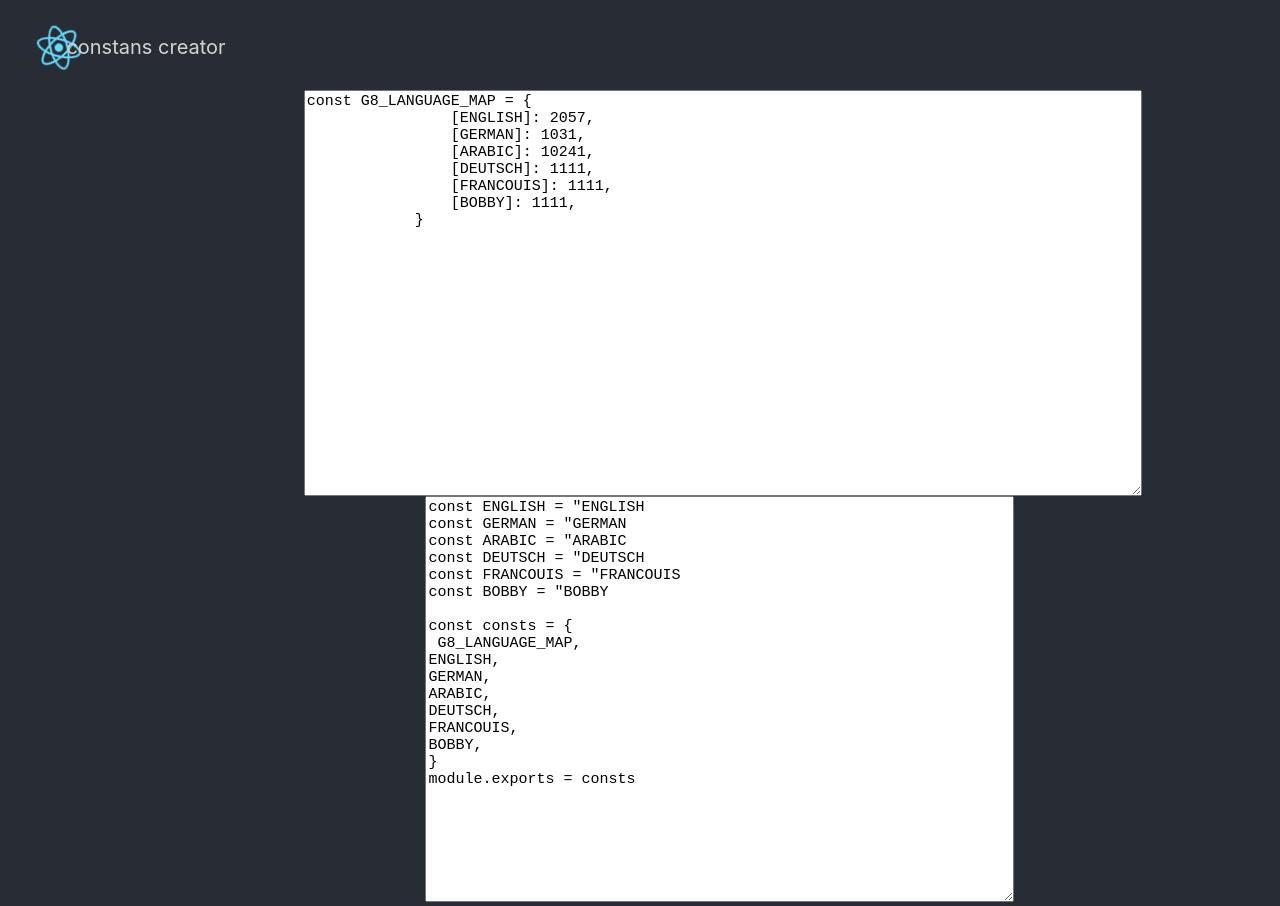
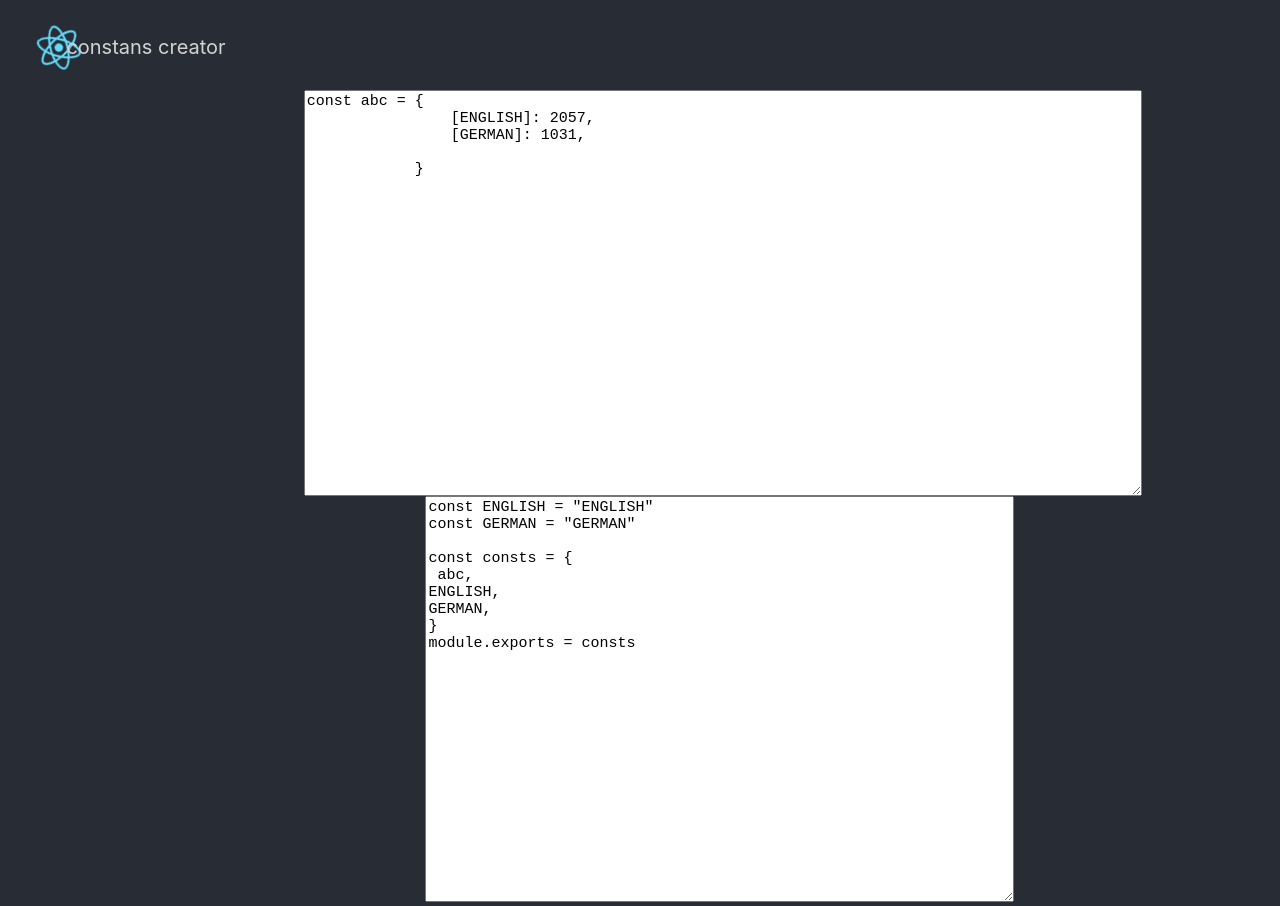
Before and after one commit to NidorPL/constants-creator, a React (Create React App) app: page / in a window 1280 px wide. Built offline with nearby package versions, Linux system fonts and the light colour scheme.

Commit message:
:bug: fixing MAP_Title parsing and updating initial input example

```diff
--- a/src/App.js
+++ b/src/App.js
@@ -8,14 +8,12 @@ class App extends Component {
       constString : "",
       constsObject : "",
       moduleExports : "",
-    InputValue : `const G8_LANGUAGE_MAP = {
+    InputValue : `const abc = {
                 [ENGLISH]: 2057,
                 [GERMAN]: 1031,
-                [ARABIC]: 10241,
-                [DEUTSCH]: 1111,
-                [FRANCOUIS]: 1111,
-                [BOBBY]: 1111,
+
             }
+
 `,
 
   }
@@ -75,7 +73,7 @@ class App extends Component {
   }
   parseConst(c) {
       try {
-          const mapTitle = c.substring(6, 21)
+          const mapTitle = c.substring(6, c.indexOf("=")-1)
           let json = this.getJSONFromString(c)
 
           // const ENGLISH = "ENGLISH"
@@ -86,7 +84,7 @@ class App extends Component {
           constsObject += mapTitle + ", \n"
 
           for (let k in json) {
-              constString += "const " + k + " = " + "\"" + k + "\ \n"
+              constString += "const " + k + " = " + "\"" + k +  "\" \n"
               constsObject += k + ",\n"
           }
           constsObject += "}"
```
